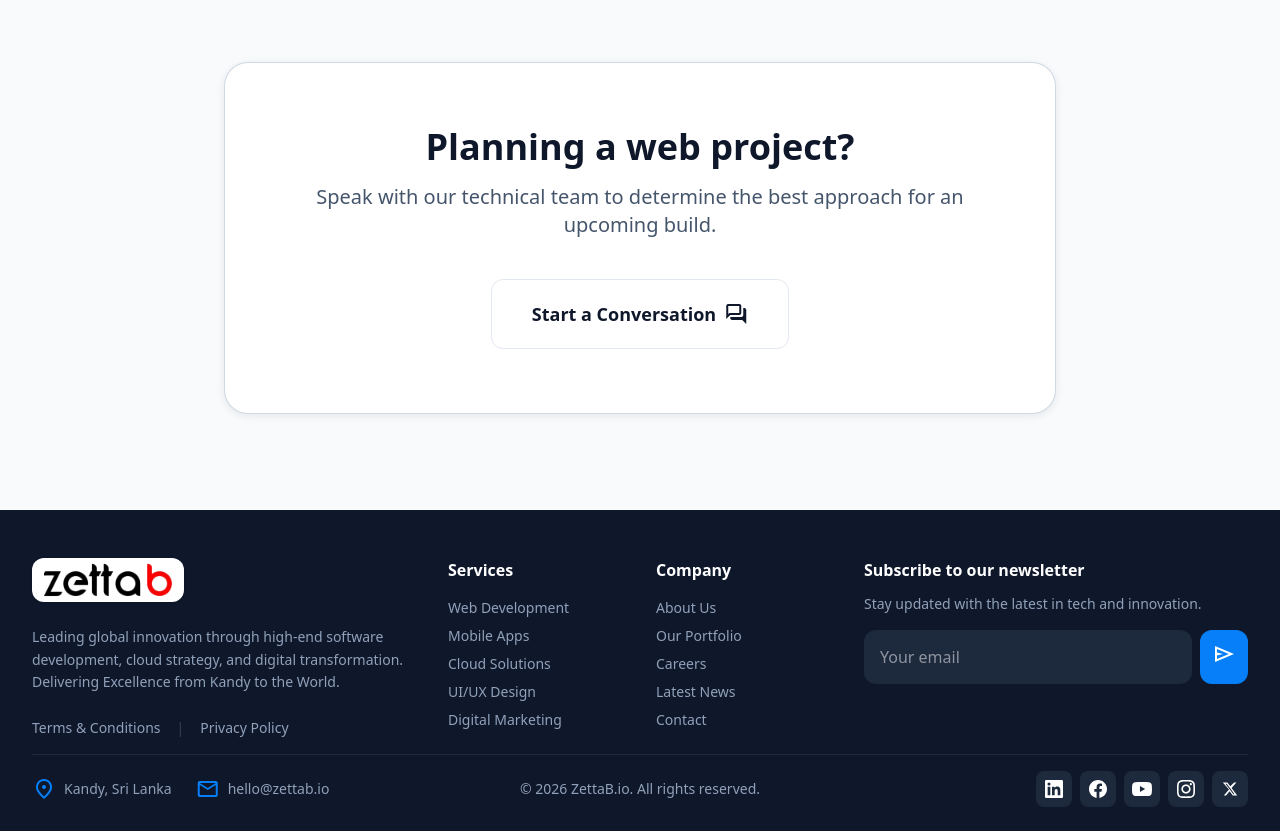
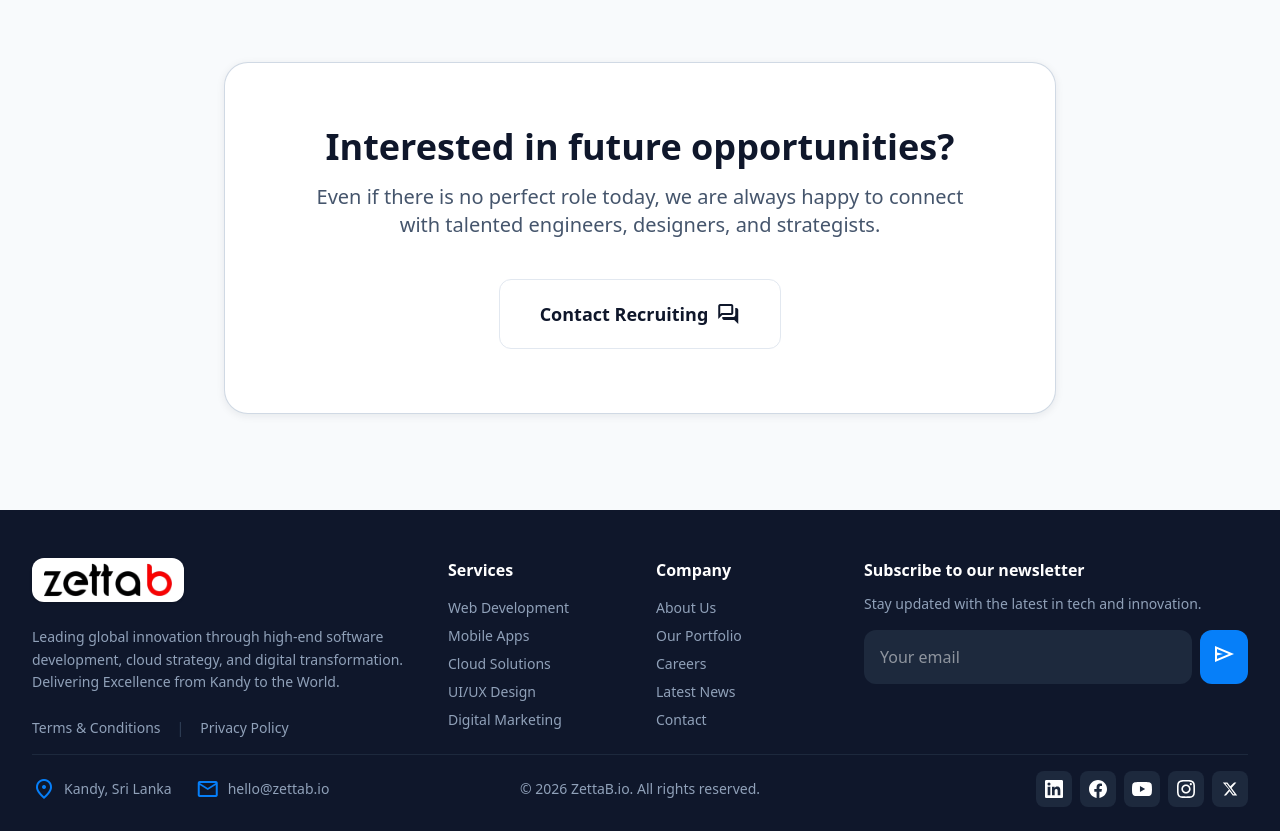
Before and after one commit to UnlimitedCollection/ZettaBSite, a Next.js app: page /careers in a window 1280 px wide. Shown: the part 1920-2751 px from the top of the page. Built offline with nearby package versions, Linux system fonts and the light colour scheme.

Commit message:
Customize careers CTA with recruiting-focused content

```diff
--- a/src/app/careers/page.tsx
+++ b/src/app/careers/page.tsx
@@ -83,10 +83,10 @@ export default function CareersPage() {
             <section className="py-24 bg-slate-50 border-t border-slate-200">
                 <div className="max-w-4xl mx-auto px-4 sm:px-6 lg:px-8">
                     <div className="p-12 md:p-16 bg-white rounded-3xl border border-slate-200 text-center shadow-sm cta-banner-card">
-                        <h2 className="font-bold text-4xl text-slate-900 mb-4">Planning a web project?</h2>
-                        <p className="text-xl text-slate-600 mb-10 max-w-2xl mx-auto">Speak with our technical team to determine the best approach for an upcoming build.</p>
-                        <Link href="/contact" className="cta-banner-button inline-flex items-center justify-center gap-2 px-10 py-5 bg-white text-slate-900 border border-slate-200 rounded-xl font-bold text-lg">
-                            Start a Conversation <span className="material-symbols-outlined text-sm">forum</span>
+                        <h2 className="font-bold text-4xl text-slate-900 mb-4">Interested in future opportunities?</h2>
+                        <p className="text-xl text-slate-600 mb-10 max-w-2xl mx-auto">Even if there is no perfect role today, we are always happy to connect with talented engineers, designers, and strategists.</p>
+                        <Link href="mailto:careers@zettab.io" className="cta-banner-button inline-flex items-center justify-center gap-2 px-10 py-5 bg-white text-slate-900 border border-slate-200 rounded-xl font-bold text-lg">
+                            Contact Recruiting <span className="material-symbols-outlined text-sm">forum</span>
                         </Link>
                     </div>
                 </div>
```
